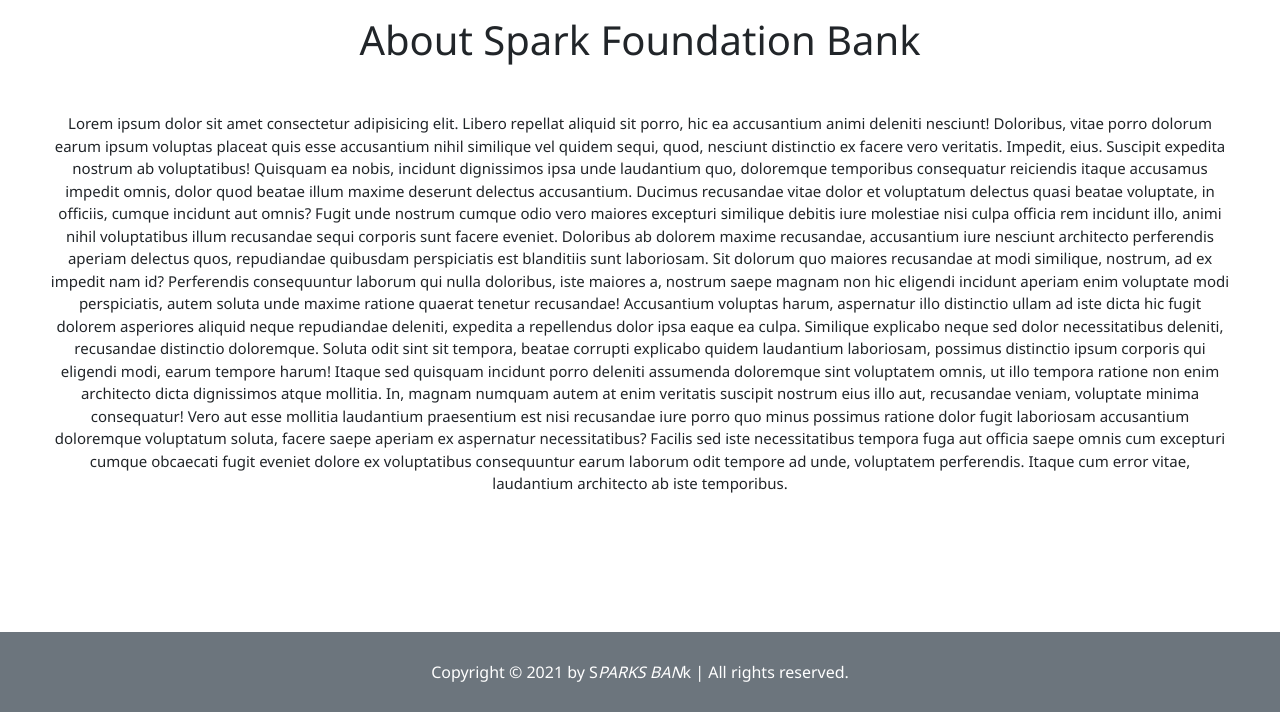
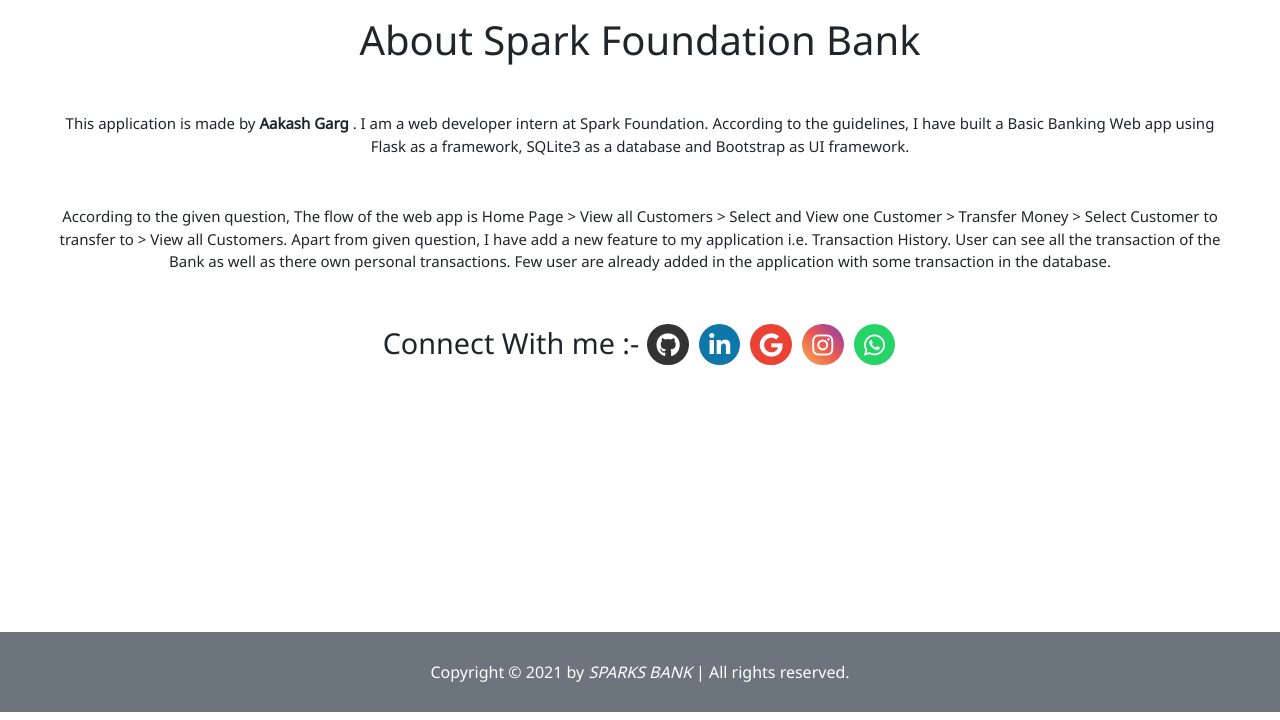
Before and after one commit to AakashGarg54/Basic_Banking_System, a Flask app: page /about in a window 1280 px wide. Shown: the part 80-800 px from the top of the page. Run offline with Flask 2, Linux system fonts and the light colour scheme; some libraries are stand-ins or nearby versions.

Commit message:
Updated UI

```diff
--- a/static/CSS/style.css
+++ b/static/CSS/style.css
@@ -77,3 +77,95 @@ img {
 .error {
     min-height: 56vh;
 }
+
+/* Demo */
+/* Color Variables */
+/* Social Icon Mixin */
+/* Social Icons */
+.social-media-div {
+    font-size: 1.8em;
+}
+
+.social-media-div p,
+.social-media-footer p {
+    margin: 0 0.1em;
+}
+
+.social-media-div .icon-button {
+    margin-bottom: 10px;
+}
+
+.social-media-div .icon-button i {
+    color: white;
+    border-radius: 2.6rem;
+    cursor: pointer;
+    display: inline-block;
+    font-size: 1.5rem;
+    height: 2.6rem;
+    line-height: 2.6rem;
+    margin: 0 5px;
+    position: relative;
+    text-align: center;
+    -webkit-user-select: none;
+    -moz-user-select: none;
+    -ms-user-select: none;
+    user-select: none;
+    width: 2.6rem;
+    margin-bottom: 10px;
+    transition: 0.2s ease-in;
+}
+
+.facebook i {
+    background-color: #3b5998;
+}
+
+.linkedin i {
+    background-color: #0e76a8;
+}
+
+.github i {
+    background-color: #333;
+}
+
+.gitlab i {
+    background-color: #fca326;
+}
+
+.google i {
+    background-color: #ea4335;
+}
+
+.twitter i {
+    background-color: #1da1f2;
+}
+
+.whatsapp i {
+    background-color: #25D366;
+}
+
+.instagram i {
+    background-image: linear-gradient(to bottom left, #8a3ab9, #e95950, #fbad50);
+
+}
+
+/* Hover Transition */
+.twitter i:hover,
+.google i:hover,
+.gitlab i:hover,
+.github i:hover,
+.linkedin i:hover,
+.facebook i:hover,
+.instagram i:hover,
+.whatsapp i:hover,
+.stack-overflow i:hover,
+.medium i:hover {
+    background-color: black;
+    background-image: linear-gradient(black, black)
+}
+
+/* Media Query */
+@media (max-width: 768px) {
+    .social-media-div {
+        text-align: center;
+    }
+}
--- a/templates/about.html
+++ b/templates/about.html
@@ -4,32 +4,35 @@
 
 <h1 class="d-flex justify-content-center my-3">About Spark Foundation Bank</h1>
 <p class="para mx-5 my-5 text-center">
-    Lorem ipsum dolor sit amet consectetur adipisicing elit. Libero repellat aliquid sit porro, hic ea accusantium animi
-    deleniti nesciunt! Doloribus, vitae porro dolorum earum ipsum voluptas placeat quis esse accusantium nihil similique
-    vel quidem sequi, quod, nesciunt distinctio ex facere vero veritatis. Impedit, eius. Suscipit expedita nostrum ab
-    voluptatibus! Quisquam ea nobis, incidunt dignissimos ipsa unde laudantium quo, doloremque temporibus consequatur
-    reiciendis itaque accusamus impedit omnis, dolor quod beatae illum maxime deserunt delectus accusantium. Ducimus
-    recusandae vitae dolor et voluptatum delectus quasi beatae voluptate, in officiis, cumque incidunt aut omnis? Fugit
-    unde nostrum cumque odio vero maiores excepturi similique debitis iure molestiae nisi culpa officia rem incidunt
-    illo, animi nihil voluptatibus illum recusandae sequi corporis sunt facere eveniet. Doloribus ab dolorem maxime
-    recusandae, accusantium iure nesciunt architecto perferendis aperiam delectus quos, repudiandae quibusdam
-    perspiciatis est blanditiis sunt laboriosam. Sit dolorum quo maiores recusandae at modi similique, nostrum, ad ex
-    impedit nam id? Perferendis consequuntur laborum qui nulla doloribus, iste maiores a, nostrum saepe magnam non hic
-    eligendi incidunt aperiam enim voluptate modi perspiciatis, autem soluta unde maxime ratione quaerat tenetur
-    recusandae!
+<p class="para mx-5 my-5 text-center">
+    This application is made by <span class="fw-bold"> Aakash Garg </span>. I am a web developer intern at Spark
+    Foundation. According to the guidelines, I have built a Basic Banking Web app using Flask as a framework, SQLite3 as
+    a database and Bootstrap as UI framework.
+</p>
 
-    Accusantium voluptas harum, aspernatur illo distinctio ullam ad iste dicta hic fugit dolorem asperiores aliquid
-    neque repudiandae deleniti, expedita a repellendus dolor ipsa eaque ea culpa. Similique explicabo neque sed dolor
-    necessitatibus deleniti, recusandae distinctio doloremque. Soluta odit sint sit tempora, beatae corrupti explicabo
-    quidem laudantium laboriosam, possimus distinctio ipsum corporis qui eligendi modi, earum tempore harum! Itaque sed
-    quisquam incidunt porro deleniti assumenda doloremque sint voluptatem omnis, ut illo tempora ratione non enim
-    architecto dicta dignissimos atque mollitia. In, magnam numquam autem at enim veritatis suscipit nostrum eius illo
-    aut, recusandae veniam, voluptate minima consequatur! Vero aut esse mollitia laudantium praesentium est nisi
-    recusandae iure porro quo minus possimus ratione dolor fugit laboriosam accusantium doloremque voluptatum soluta,
-    facere saepe aperiam ex aspernatur necessitatibus? Facilis sed iste necessitatibus tempora fuga aut officia saepe
-    omnis cum excepturi cumque obcaecati fugit eveniet dolore ex voluptatibus consequuntur earum laborum odit tempore ad
-    unde, voluptatem perferendis. Itaque cum error vitae, laudantium architecto ab iste temporibus.
+<p class="para mx-5 my-5 text-center">
+    According to the given question, The flow of the web app is Home Page > View all Customers > Select and View one
+    Customer > Transfer Money > Select Customer to transfer to > View all Customers. Apart from given question, I have
+    add a new feature to my application i.e. Transaction History. User can see all the transaction of the Bank as well
+    as there own personal transactions. Few user are already added in the application with some transaction in the
+    database.
+</p>
 </p>
 
 
+<div class="social-media-div d-flex justify-content-center">
+    <p>Connect With me :- </p>
+    <a href="https://github.com/AakashGarg54" class="icon-button github" target="_blank" rel="noopener noreferrer">
+        <i class="fab fa-github"></i><span></span></a>
+    <a href="https://www.linkedin.com/in/aakash-garg-a19083144/" class="icon-button linkedin" target="_blank"
+        rel="noopener noreferrer">
+        <i class="fab fa-linkedin-in"></i><span></span></a><a href="mailto:aakashgarg5518@gmail.com"
+        class="icon-button google" target="_blank" rel="noopener noreferrer"><i
+            class="fab fa-google"></i><span></span></a><a href="https://www.instagram.com/aakash_garg54/"
+        class="icon-button instagram" target="_blank" rel="noopener noreferrer"><i
+            class="fab fa-instagram"></i><span></span></a><a
+        href="https://wa.me/+919255936002?text=Hey%20there,%20I%20want%20to%20build%20my%20Website."
+        class="icon-button whatsapp" target="_blank" rel="noopener noreferrer"><i
+            class="fab fa-whatsapp"></i><span></span></a>
+</div>
 {% endblock body %}
--- a/templates/index.html
+++ b/templates/index.html
@@ -18,6 +18,8 @@
         integrity="sha384-cVKIPhGWiC2Al4u+LWgxfKTRIcfu0JTxR+EQDz/bgldoEyl4H0zUF0QKbrJ0EcQF"
         crossorigin="anonymous"></script>
     <link rel="stylesheet" href=" {{ url_for('static', filename='CSS/style.css') }} ">
+    <script src="https://kit.fontawesome.com/6fec0cbbd5.js" crossorigin="anonymous"></script>
+
     <title>{% block title %}{% endblock title %}</title>
 </head>
 
@@ -54,9 +56,11 @@
         {% block body %}
         {% endblock body %}
     </div>
-    <footer class="bg-secondary text-white">
-        Copyright &copy; 2021 by S<a class="text-decoration-none text-uppercase fst-italic" style="color:white;"
-            href="/"> <span> parks Ban </span> </a> k | All rights reserved.
+    <footer class="bg-secondary text-white d-flex justify-content-centera">
+        <div>
+            Copyright &copy; 2021 by<a class="text-decoration-none text-uppercase fst-italic" style="color:white;"
+                href="/"> <span> Sparks Bank </span> </a> | All rights reserved.
+        </div>
     </footer>
 </body>
 
--- a/templates/transfer.html
+++ b/templates/transfer.html
@@ -2,7 +2,7 @@
 {% block title %} {{cst.name}} - Transaction History {% endblock title %}
 {% block body %}
 
-<h1 class="d-flex justify-content-center my-3">Transfer History</h1>
+<h1 class="d-flex justify-content-center my-3">Transaction History</h1>
 
 <a href="/customers"><button type="button" class="btn-1 btn btn-primary">Customer Details </button>
 </a>
```
